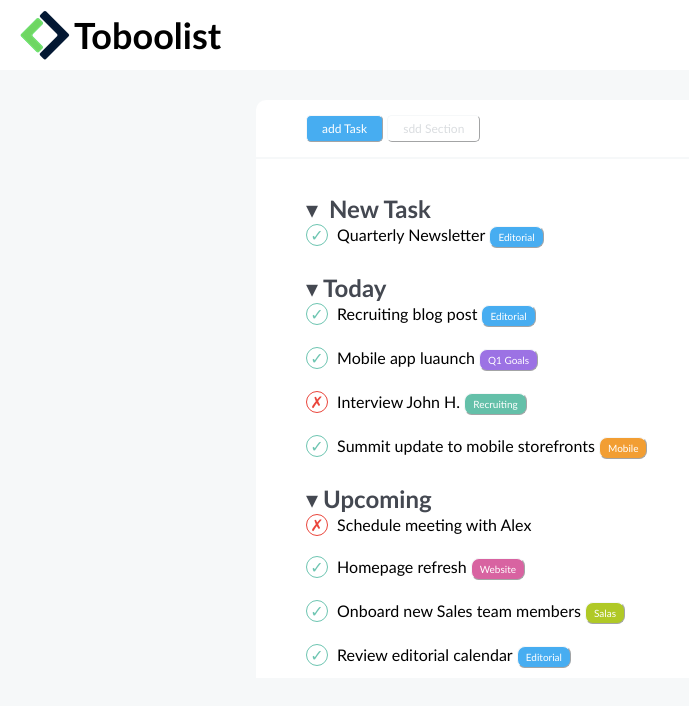
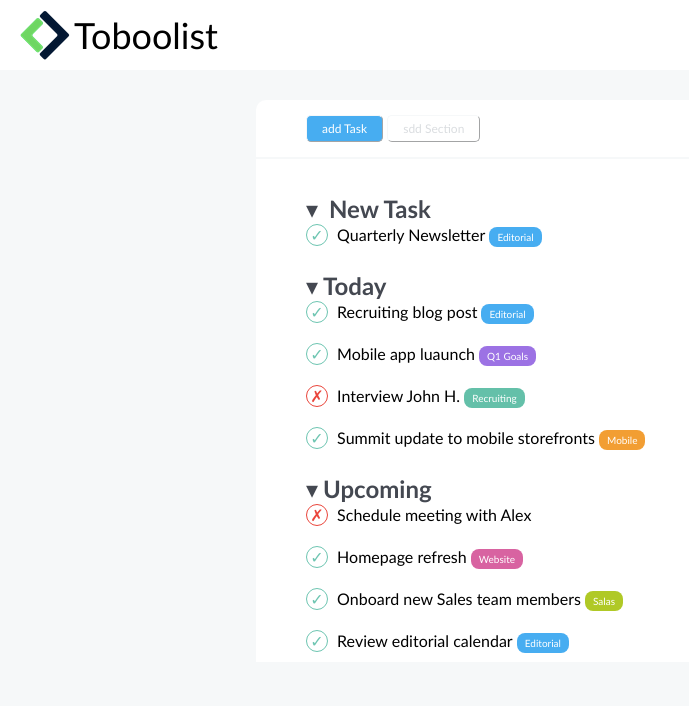
Before and after one commit to IvanRusso91/html-css-toboolist, a plain HTML site: page index.html in a window 1280 px wide. Shown: the whole page, without its empty margins (0-689 px from the left). Drawn offline with Linux system fonts and the light colour scheme.

Commit message:
fixato botton in element

```diff
--- a/css/style.css
+++ b/css/style.css
@@ -23,7 +23,7 @@ div img{
   vertical-align: middle;
 }
 
-h1{
+#titolo{
   display: inline-block;
   font-size: 36px;
   vertical-align: middle;
@@ -49,6 +49,7 @@ h1{
   font-size: 12px;
   border-width: 1px;
   border-color: rgb(246, 248, 249);
+  cursor: pointer;
 }
 
 
@@ -108,8 +109,9 @@ p{
   margin-top: 20px;
 }
 
-/* Bottoni e colori */
-.bottoni{
+/* element e colori */
+
+.element{
   font-size: 10px;
   color: white;
   border-width: 1px;
@@ -118,16 +120,8 @@ p{
   padding: 4px 8px;
 }
 
-#edit{
+.edit{
   background-color:rgb(71, 173, 241) ;
-}
-
-#edit-2{
-  background-color:rgb(71, 173, 241);
-}
-
-#edit-3{
-  background-color:rgb(71, 173, 241);
 }
 
 #Q1{
--- a/index.html
+++ b/index.html
@@ -16,7 +16,7 @@
     <div>
       <div id="barra">
         <img src="img/Logo.png" alt="logo-booleaner">
-        <h1>Toboolist</h1>
+        <span id="titolo">Toboolist</span>
       </div>
     </div>
 
@@ -41,7 +41,7 @@
 
         <span class="check">&check;</span>
         <p>Quarterly Newsletter</p>
-        <button class="bottoni" id="edit">Editorial</button>
+        <span class="element edit" >Editorial</span>
       </div>
       <!-- /New Task   -->
 
@@ -52,25 +52,25 @@
 
         <span class="check">&check;</span>
         <p>Recruiting blog post</p>
-        <button class="bottoni"    id="edit-2">Editorial</button>
+        <span class="element edit"    >Editorial</span>
       </div>
 
       <div class="row">
         <span class="check">&check;</span>
         <p>Mobile app luaunch</p>
-        <button class="bottoni" id="Q1">Q1 Goals</button>
+        <span class="element" id="Q1">Q1 Goals</span>
       </div>
 
       <div class="row">
         <span class="cross">&cross;</span>
         <p>Interview John H.</p>
-        <button class="bottoni" id="rec">Recruiting</button>
+        <span class="element" id="rec">Recruiting</span>
       </div>
 
       <div class="row">
         <span class="check">&check;</span>
         <p>Summit update to mobile storefronts</p>
-        <button class="bottoni" id="mob">Mobile</button>
+        <span class="element" id="mob">Mobile</span>
       </div>
       <!-- /Today -->
 
@@ -85,19 +85,19 @@
       <div class="row">
         <span class="check">&check;</span>
         <p>Homepage refresh</p>
-        <button class="bottoni" id="web">Website</button>
+        <span class="element" id="web">Website</span>
       </div>
 
       <div class="row">
         <span class="check">&check;</span>
         <p>Onboard new Sales team members</p>
-        <button class="bottoni" id="sal">Salas</button>
+        <span class="element" id="sal">Salas</span>
       </div>
 
       <div class="row">
         <span class="check">&check;</span>
         <p>Review editorial calendar</p>
-        <button class="bottoni" id="edit-3">Editorial</button>
+        <span class="element edit" >Editorial</span>
       </div>
       <!-- /Upcoming -->
     </div>
```
